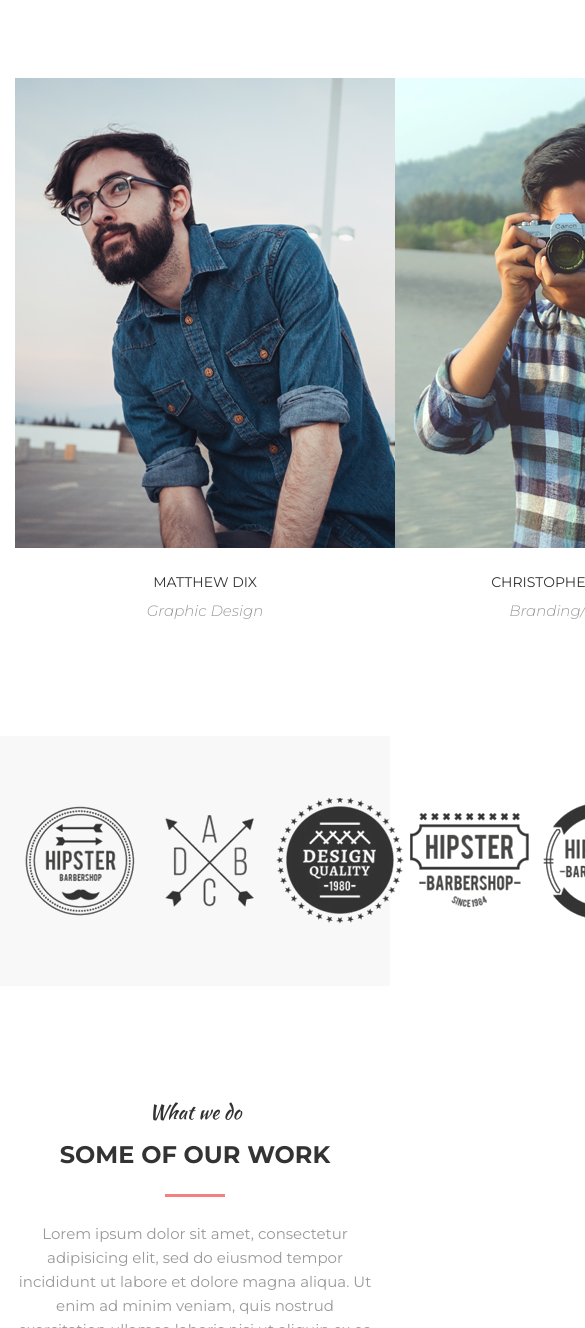
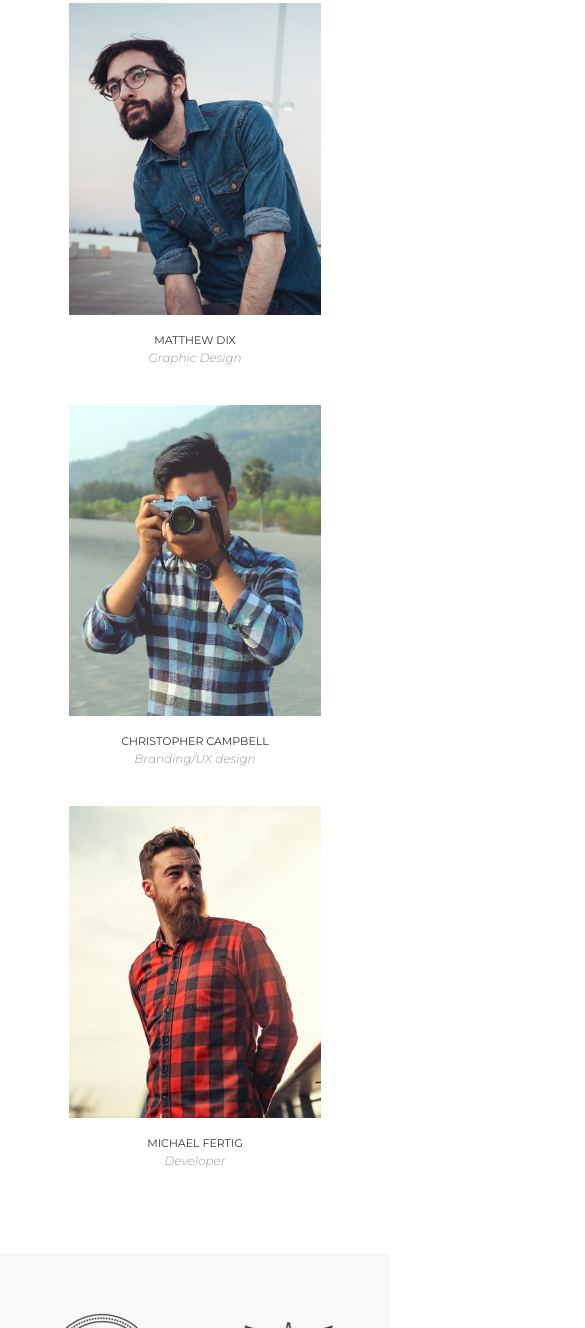
Before and after one commit to Kalecew/mogo, a plain HTML site: page index.html in a window 390 px wide. Shown: the part 5773-7101 px from the top of the page, 585 px wide, since content can reach past the window. Drawn offline with Linux system fonts and the light colour scheme.

Commit message:
finish adaptive Clients

```diff
--- a/css/style.css
+++ b/css/style.css
@@ -699,7 +699,7 @@ nav ul li.active::after
 /*gallery2*/
 .gallery2{
 	display: flex;
-	justify-content: space-between;
+	gap: 30px;
 }
 .gallery2 figure .img-wrap{
 	box-shadow: 0 0 0 #95e1d3;
@@ -712,6 +712,8 @@ nav ul li.active::after
 }
 .gallery2 figure .img-wrap img{
 	display: block;
+	max-width: 100%;
+    height: auto;
 }
 .gallery2 figure .img-wrap .overlay{
 	position: absolute;
@@ -762,8 +764,6 @@ nav ul li.active::after
 .gallery2 figure .overlay .social-wrap a::before{
 	display: block;
 	text-align: center;
-	width: 100%;
-	height: 100%;
 	line-height: 56px;
 	font-size: 24px;
 	color: #f38181;
@@ -783,13 +783,17 @@ nav ul li.active::after
 
 .clients{
 	background-color: #f8f8f8;
-	height: 250px;
-}
-.clients .container{
-	height: 100%;
-	display: flex;
+	padding: 50px 0;
+}
+.clients .content{
+	display: flex;
+	gap: 14px;
 	justify-content: space-between;
-	align-items: center;
+}
+.clients img{
+	max-width: 100%;
+	height: auto;
+	display: block;
 }
 
 
@@ -1411,6 +1415,33 @@ form.subscribe .input::placeholder {
 	.slider-quotes figure figcaption cite{
 		font-size: 14px;
 	}
+
+	/*team*/
+	.team {
+	    padding-top: 60px;
+	    padding-bottom: 60px;
+	}
+	.team .title-wrap {
+	    margin-bottom: 45px;
+	}
+
+	/*gallery2*/
+	.gallery2 figure .overlay .social-wrap a{
+		width: 36px;
+		height: 36px;
+	}
+	.gallery2 figure .overlay .social-wrap a::before{
+		line-height: 36px;
+		font-size: 16px;
+	}
+	.gallery2 figure .title {
+	    font-size: 11px;
+	    line-height: 1;
+	}
+	.gallery2 figure .desc {
+    	font-size: 12px;
+    }
+
 }
 
 @media (max-width: 575px){
@@ -1514,4 +1545,20 @@ form.subscribe .input::placeholder {
 	.slider-quotes figure figcaption cite{
 		font-size: 12px;
 	}
-}
+
+	/*gallery2*/
+	.gallery2 {
+    	flex-wrap: wrap;
+    	justify-content: center;
+    	gap: 15px;
+    }
+    .gallery2 figure .img-wrap {
+	    max-width: 70%;
+	    margin: 0 auto;
+	}
+
+	.clients .content{
+		flex-wrap: wrap;
+		justify-content: space-around;
+	}
+}
--- a/index.html
+++ b/index.html
@@ -296,12 +296,14 @@
 	<section class="clients">
 		<div class="container">
 			<h2 class="visually-hidden">Клиенты</h2>
-			<img src="./files/client1.png" alt="Hipster barbershop" width="130" height="130">
-			<img src="./files/client2.png" alt="ABCD" width="130" height="130">
-			<img src="./files/client3.png" alt="Design quality" width="130" height="130">
-			<img src="./files/client4.png" alt="Hipster barbershop" width="130" height="130">
-			<img src="./files/client5.png" alt="Hipster barbershop" width="130" height="130">
-			<img src="./files/client6.png" alt="Studio designer" width="130" height="130">
+			<ul class="content">
+				<li><img src="./files/client1.png" alt="Hipster barbershop" width="130" height="130"></li>
+				<li><img src="./files/client2.png" alt="ABCD" width="130" height="130"></li>
+				<li><img src="./files/client3.png" alt="Design quality" width="130" height="130"></li>
+				<li><img src="./files/client4.png" alt="Hipster barbershop" width="130" height="130"></li>
+				<li><img src="./files/client5.png" alt="Hipster barbershop" width="130" height="130"></li>
+				<li><img src="./files/client6.png" alt="Studio designer" width="130" height="130"></li>
+			</ul>
 		</div>
 	</section>
 
```
